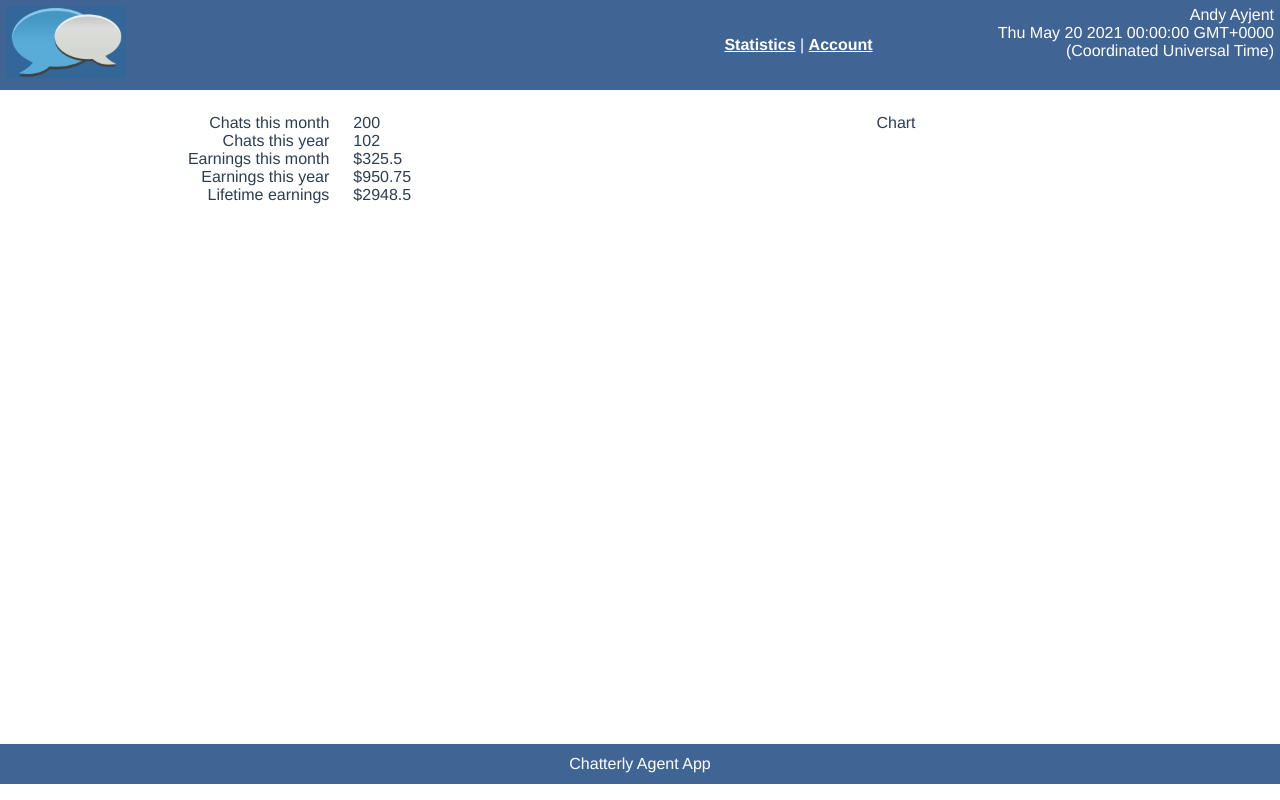
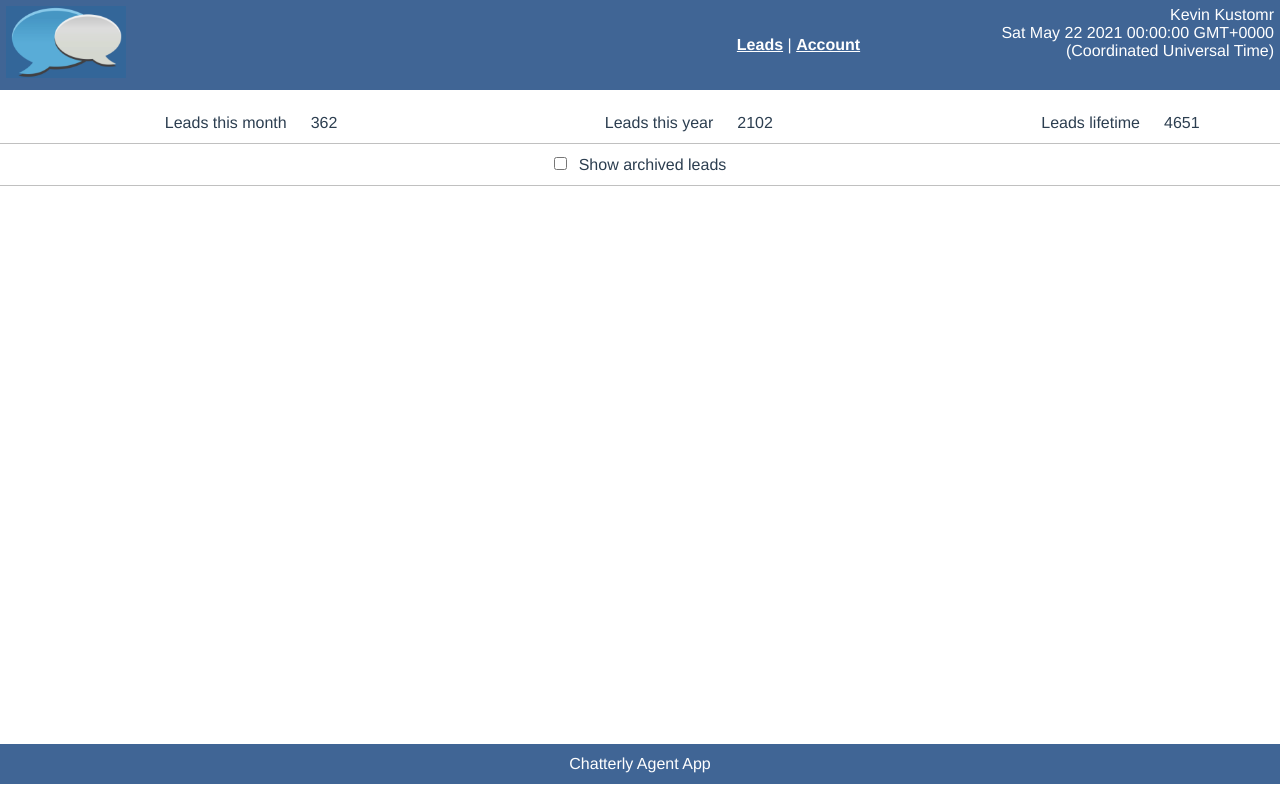
Before and after one commit to halbhelms/vue-chatterly-syndicate-web, a Vue app: page / in a window 1280 px wide. Built offline with nearby package versions, Linux system fonts and the light colour scheme.

Commit message:
Added LeadsFilter

```diff
--- a/src/App.vue
+++ b/src/App.vue
@@ -2,11 +2,11 @@
   <section class="app">
     <img src="../src/assets/chatterly-logo.png" alt="" class="logo">
     <div id="nav">
-      <router-link to="/">Statistics</router-link> |
+      <router-link to="/">Leads</router-link> |
       <router-link to="/account">Account</router-link>
     </div>
     <div class="agent-info">
-      {{ agentName }}<br />
+      {{ customerName }}<br />
       {{ lastLogin }}
     </div>
   </section>
@@ -22,11 +22,11 @@
   export default {
     name: 'App',
     computed: {
-      agentName() {
-        return this.$store.getters.getCurrentAgent(100).name
+      customerName() {
+        return this.$store.getters.getCurrentCustomer(100).name
       },
       lastLogin() {
-        return this.$store.getters.getCurrentAgent(100).lastLogin
+        return this.$store.getters.getCurrentCustomer(100).lastLogin
       }
     },
   }
--- a/src/components/HelloWorld.vue
+++ /dev/null
@@ -1,59 +0,0 @@
-<template>
-  <div class="hello">
-    <h1>{{ msg }}</h1>
-    <p>
-      For a guide and recipes on how to configure / customize this project,<br>
-      check out the
-      <a href="https://cli.vuejs.org" target="_blank" rel="noopener">vue-cli documentation</a>.
-    </p>
-    <h3>Installed CLI Plugins</h3>
-    <ul>
-      <li><a href="https://github.com/vuejs/vue-cli/tree/dev/packages/%40vue/cli-plugin-babel" target="_blank" rel="noopener">babel</a></li>
-      <li><a href="https://github.com/vuejs/vue-cli/tree/dev/packages/%40vue/cli-plugin-router" target="_blank" rel="noopener">router</a></li>
-      <li><a href="https://github.com/vuejs/vue-cli/tree/dev/packages/%40vue/cli-plugin-vuex" target="_blank" rel="noopener">vuex</a></li>
-    </ul>
-    <h3>Essential Links</h3>
-    <ul>
-      <li><a href="https://vuejs.org" target="_blank" rel="noopener">Core Docs</a></li>
-      <li><a href="https://forum.vuejs.org" target="_blank" rel="noopener">Forum</a></li>
-      <li><a href="https://chat.vuejs.org" target="_blank" rel="noopener">Community Chat</a></li>
-      <li><a href="https://twitter.com/vuejs" target="_blank" rel="noopener">Twitter</a></li>
-      <li><a href="https://news.vuejs.org" target="_blank" rel="noopener">News</a></li>
-    </ul>
-    <h3>Ecosystem</h3>
-    <ul>
-      <li><a href="https://router.vuejs.org" target="_blank" rel="noopener">vue-router</a></li>
-      <li><a href="https://vuex.vuejs.org" target="_blank" rel="noopener">vuex</a></li>
-      <li><a href="https://github.com/vuejs/vue-devtools#vue-devtools" target="_blank" rel="noopener">vue-devtools</a></li>
-      <li><a href="https://vue-loader.vuejs.org" target="_blank" rel="noopener">vue-loader</a></li>
-      <li><a href="https://github.com/vuejs/awesome-vue" target="_blank" rel="noopener">awesome-vue</a></li>
-    </ul>
-  </div>
-</template>
-
-<script>
-export default {
-  name: 'HelloWorld',
-  props: {
-    msg: String
-  }
-}
-</script>
-
-<!-- Add "scoped" attribute to limit CSS to this component only -->
-<style scoped>
-h3 {
-  margin: 40px 0 0;
-}
-ul {
-  list-style-type: none;
-  padding: 0;
-}
-li {
-  display: inline-block;
-  margin: 0 10px;
-}
-a {
-  color: #42b983;
-}
-</style>
--- /dev/null
+++ b/src/components/leads/LeadsFilter.vue
@@ -0,0 +1,50 @@
+<template>
+<div class='leads-filter'>
+  <div class="show-archived">
+    <input @click.once="toggleArchived" type="checkbox" name="show-archived" id="show-archived" value={true} />
+    <label for="show-archived">Show archived leads</label>
+  </div>
+</div>
+</template>
+
+<script>
+// imports here
+
+export default {
+  name: 'LeadsFilter',
+  description: 'I provide the customer a way of filtering leads.',
+
+  components: {},
+
+  props: {},
+
+  data() {
+    return {}
+  },
+
+  methods: {
+    toggleArchived() {
+      this.$store.dispatch('toggle_include_archived_leads')
+   }
+  },
+
+ computed: {}
+}
+</script>
+
+<style scoped>
+/* * {
+  outline: 1px solid pink;
+} */
+
+div.leads-filter {
+  position: relative;
+  height: 30px;
+  border-bottom: 1px solid silver;
+  margin-top: 12px;
+}
+
+label {
+  margin-left: 12px;
+}
+</style>
--- a/src/store/index.js
+++ b/src/store/index.js
@@ -3,60 +3,54 @@ import router from '../router/index'
 
 export default createStore({
   state: {
+    includeArchivedLeads: false,
   },
   mutations: {
+    TOGGLE_INCLUDE_ARCHIVED_LEADS(state) {
+      state.includeArchivedLeads = !state.includeArchivedLeads
+    }
   },
   getters: {
-    getCurrentAgent: () => agentId => {
-      // TODO: API call here but mocked for now
+    getCurrentCustomer: () => customerId => {
       return {
-        name: 'Andy Ayjent',
-        agentId: 100,
-        lastLogin: new Date('05-20-2021'),
-        email: 'andy@chatterlylive.com',
-        passPhrase: 'some animals are more equal than others',
-        phone: '702.569.1258',
-        streetAddress: '1104 Las Vegas Blvd',
-        cityAddress: 'Las Vegas',
-        stateAddress: 'NV',
-        zipCode: '89117',
-        timeZone: 'western',
-        payPalId: '54885644',
-        sleep: false,
+        name: 'Kevin Kustomr',
+        customerId: 200,
+        lastLogin: new Date('5-22-2021'),
+        email: 'kevink@gmail.com',
+        passPhrase: 'I am a customer. Let me in.',
+        phone: '941.714.4587',
+        streetAddress: '2217 Tamiami Hwy',
+        cityAddress: 'Sarasota',
+        stateAddress: 'FL',
+        zipCode: '30062',
+        timeZone: 'eastern',
       }
     },
 
-    getChatsThisMonth: () => (agentId) =>{
+    getLeadsThisMonth: () => (customerId) =>{
       // TODO: API call here but mocked for now
-        return 200;
+        return 362;
     },
 
-    getChatsThisYear: () => (agentId) =>{
+    getLeadsThisYear: () => (customerId) =>{
       // TODO: API call here but mocked for now
-        return 102;
+        return 2102;
     },
 
-    getEarningsThisMonth: () => (agentId) =>{
+    getLifetimeLeads: () => (customerId) =>{
       // TODO: API call here but mocked for now
-        return 325.50;
-    },
-
-    getEarningsThisYear: () => (agentId) =>{
-      // TODO: API call here but mocked for now
-        return 950.75;
-    },
-
-    getLifetimeEarnings: () => (agentId) =>{
-      // TODO: API call here but mocked for now
-        return 2948.50;
+        return 4651;
     },
 
   },
   actions: {
-    update_agent_info({ commit}, agentInfo) {
+    update_customer_info({ commit}, customerInfo) {
       // TODO: TODO: API call
       router.push('/')
     },
+    toggle_include_archived_leads({ commit}) {
+      commit('TOGGLE_INCLUDE_ARCHIVED_LEADS')
+    }
   },
   modules: {
   }
--- a/src/views/Home.vue
+++ b/src/views/Home.vue
@@ -1,91 +1,87 @@
 <template>
 <section class='home'>
-  <div class="data">
-    <div class="data-point">
-      <div class="data-point-title">Chats this month</div>
-      <div class="data-point-datum">{{ chatsThisMonth }}</div>
-    </div>
-    <div class="data-point">
-      <div class="data-point-title">Chats this year</div>
-      <div class="data-point-datum">{{ chatsThisYear }}</div>
-    </div>
-    <div class="data-point">
-      <div class="data-point-title">Earnings this month</div>
-      <div class="data-point-datum">${{ earningsThisMonth }}</div>
-    </div>
-    <div class="data-point">
-      <div class="data-point-title">Earnings this year</div>
-      <div class="data-point-datum">${{ earningsThisYear }}</div>
-    </div>
-    <div class="data-point">
-      <div class="data-point-title">Lifetime earnings</div>
-      <div class="data-point-datum">${{ lifetimeEarnings }}</div>
-    </div>
-  </div>
-  <div class="chart">Chart</div>
+  <section class="leads-brief">
+    <section class="this-month brief">
+      <div class="brief-label">Leads this month</div>
+      <div class="brief-data">{{ leadsThisMonth }}</div>
+    </section>
+    <section class="this-year brief">
+      <div class="brief-label">Leads this year</div>
+      <div class="brief-data">{{ leadsThisYear }}</div>
+    </section>
+    <section class="lifetime brief">
+      <div class="brief-label">Leads lifetime</div>
+      <div class="brief-data">{{ lifetimeLeads }}</div>
+    </section>
+  </section>
+  <LeadsFilter />
 </section>
 </template>
 
 <script>
 // imports here
+import LeadsFilter from '../components/leads/LeadsFilter'
 
 export default {
   name: 'Home',
   description: 'I am the HOME PAGE for this app.',
 
-  components: {},
+  components: { LeadsFilter, },
 
   props: {},
 
   data() {
     return {
-      agentId: 100,
+      customerId: 200,
     }
   },
 
   methods: {},
 
  computed: {
-   chatsThisMonth() {
-     return this.$store.getters.getChatsThisMonth(this.agentId)
+   leadsThisMonth() {
+     return this.$store.getters.getLeadsThisMonth(this.customerId)
    },
-   chatsThisYear() {
-     return this.$store.getters.getChatsThisYear(this.agentId)
+   leadsThisYear() {
+     return this.$store.getters.getLeadsThisYear(this.customerId)
    },
-   earningsThisMonth() {
-     return this.$store.getters.getEarningsThisMonth(this.agentId)
-   },
-   earningsThisYear() {
-     return this.$store.getters.getEarningsThisYear(this.agentId)
-   },
-   lifetimeEarnings() {
-     return this.$store.getters.getLifetimeEarnings(this.agentId)
+   lifetimeLeads() {
+     return this.$store.getters.getLifetimeLeads(this.customerId)
    },
  }
 }
 </script>
 
 <style scoped>
+/* * {
+  outline: 1px solid green;
+} */
+
 section.home {
   position: relative;
-  display: grid;
-  grid-template-columns: 40% 60%;
   margin-top: 24px;
 }
 
-.data-point {
+section.leads-brief {
   display: grid;
-  grid-template-columns: 2fr 1fr;
+  grid-template-columns: 1fr 1fr 1fr;
+  height: 30px;
+  border-bottom: 1px solid silver;
 }
 
-.data-point-title {
-  text-align: right;
-  padding-right: 12px;
+.brief {
+  display: grid;
+  grid-template-columns: 70% 30%;
 }
 
-.data-point-datum {
+.brief-label {
+  text-align: right;
+  margin-right: 12px;
+}
+
+.brief-data {
   text-align: left;
-  padding-left: 12px;
+  margin-left: 12px;
 }
 
 
```
